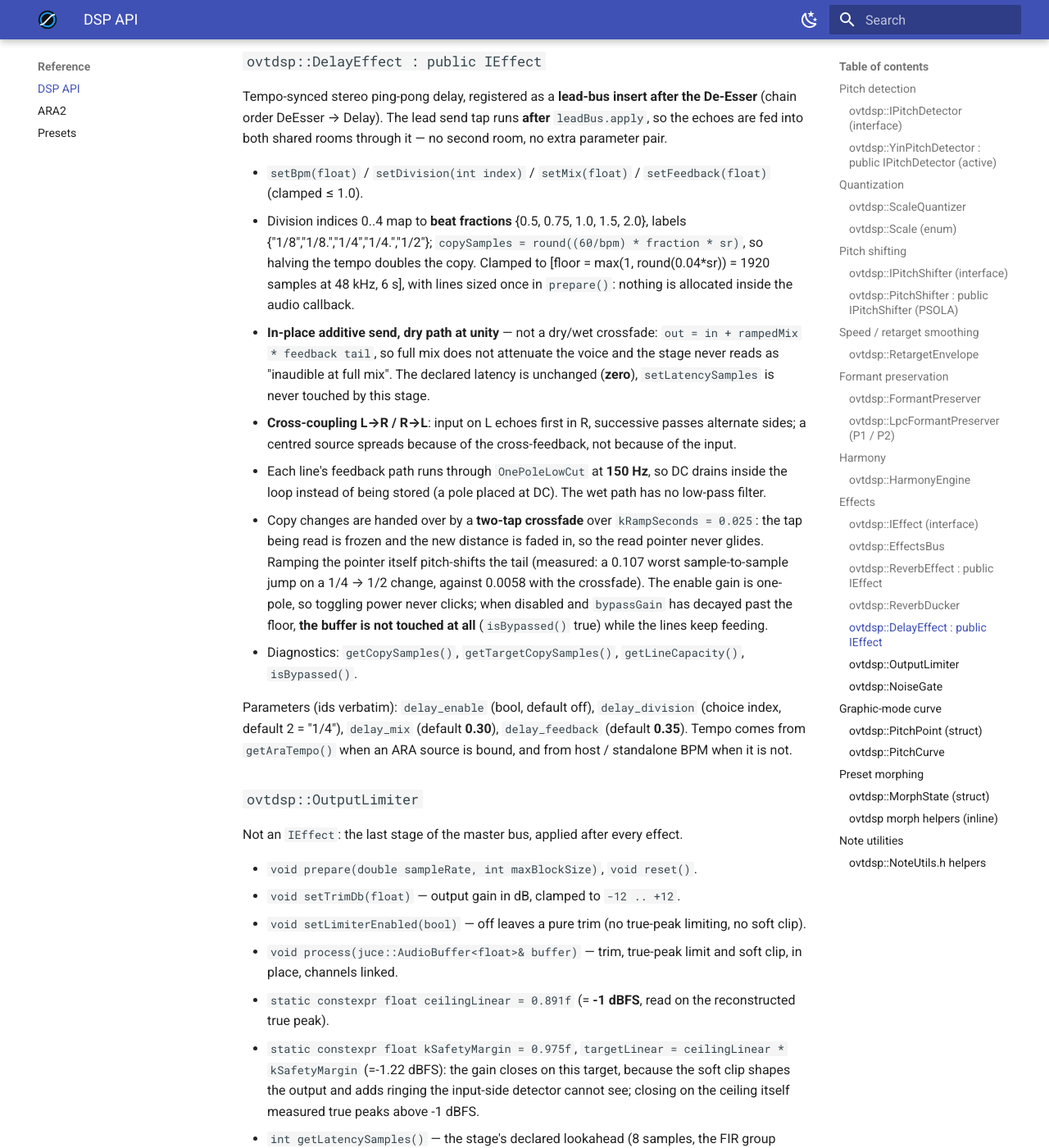
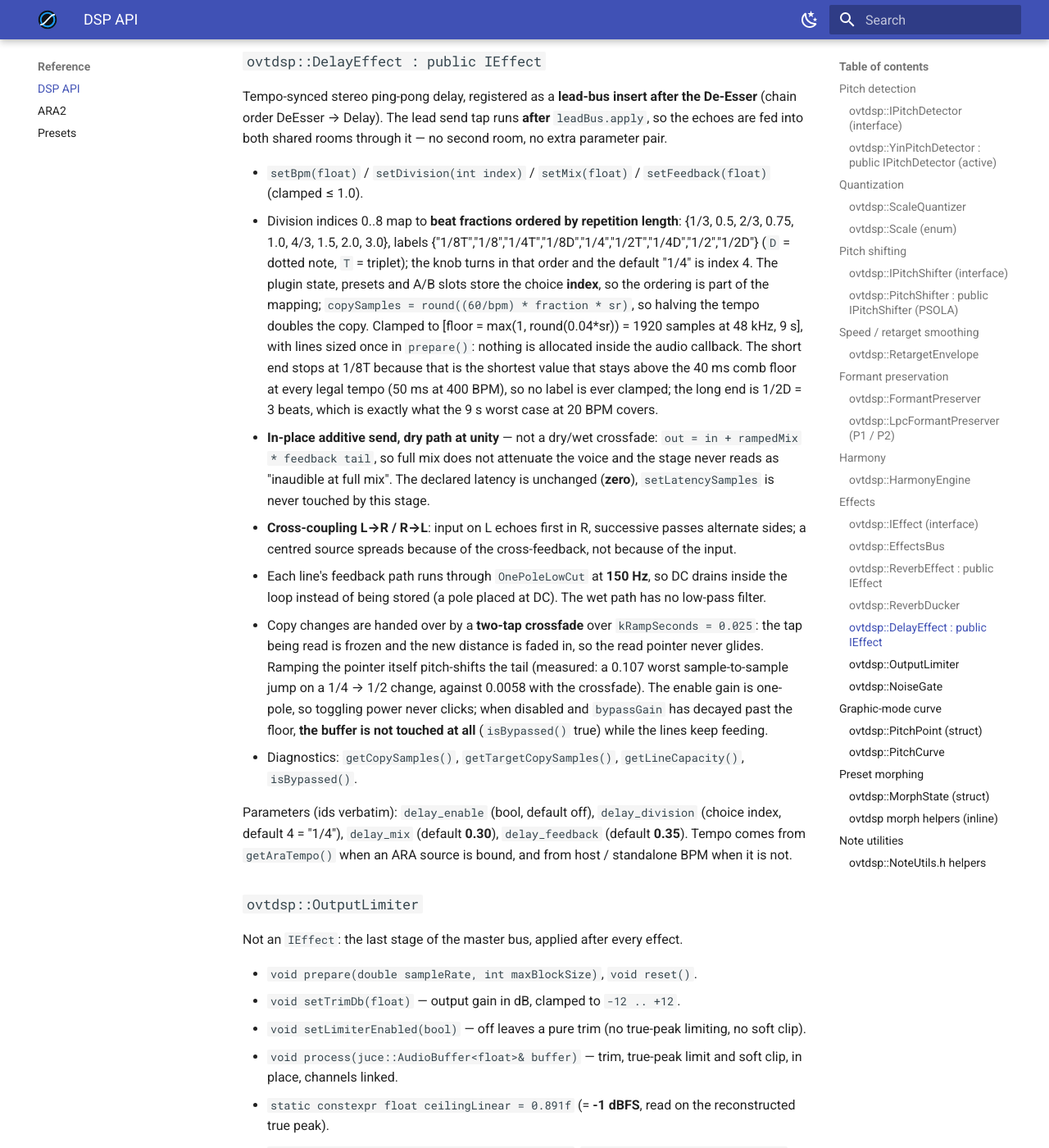
Before and after one commit to EiffelBS/OpenVoxTuner, an MkDocs documentation site: the page built from docs/reference/dsp-api.md, in a window 1280 px wide and 1400 px high, scrolled down 8397 px. Shown: the whole window at 82% size. Built offline with MkDocs 1.6.1 and Material for MkDocs 9.7.7, drawn with Linux system fonts in a browser that asks for light colours; the version menu is left out.

Commit message:
feat(delay): duration-ordered divisions with dotted and triplet values
The division knob listed five note values whose dotted entries read "1/8." /
"1/4."; the trailing dot is the note-value prolongation point, but on a popup it
reads as a typo, and DAWs spell the other family "T". The table is rebuilt as a
duration ladder (shortest repeat first) in which every plain value has both
siblings: 1/8T, 1/8, 1/4T, 1/8D, 1/4 (default), 1/2T, 1/4D, 1/2, 1/2D =
{1/3, 0.5, 2/3, 0.75, 1.0, 4/3, 1.5, 2.0, 3.0} beats. "D" is a dotted value
(1.5x) and "T" a triplet (2/3); the old dotted entries keep their exact
fractions, the triplets are real delays, and 1/2D (3 beats) is the classic long
ambient echo.

The short end stops at 1/8T deliberately: the stage clamps anything under its
40 ms comb floor, and 1/8T is the shortest value that stays above it at every
legal tempo (50 ms at the 400 BPM ceiling), so no label on the knob is ever
clamped. Going to 1/16*/1/32* would be clamped at common tempos (1/32T is
41.7 ms at 120 BPM, clamped above ~125 BPM) and reads as comb coloration rather
than an echo; 1/16 is also slapback territory the Doubler already owns.

The longest division now needs 9 s at the 20 BPM floor (1/2D x bpm 20), so
maxCopySeconds goes 6 -> 9 s; the ring is power-of-two rounded, so the common
44.1/48/96/192 kHz rates keep the same sample count (524288 at 48 kHz, verified).

Indices moved: the state, presets and A/B slots store the choice index, so a
division saved by a pre-release build re-maps on load (1/4 goes from index 2 to
4). Accepted knowingly: the mapping was still being settled on dev before the
merge, and freezing the duration order now is cheaper than carrying two index
maps forever.

Choice list, knob detents (0..8), popup labels, morph normalisation (index / 8)
and the six locale tooltips move together. DelayEffectTest walks all nine
indices (target copy length and impulse echo arrival, 8000..72000 samples at
120 BPM); the clamp group's worst case is now bpm 20 x 1/2D = 9 s. Full suite:
222 OK / 0 FAILED.

```diff
--- a/docs/reference/dsp-api.md
+++ b/docs/reference/dsp-api.md
@@ -226,10 +226,16 @@ DeEsser → Delay). The lead send tap runs **after** `leadBus.apply`, so the ech
 through it — no second room, no extra parameter pair.
 
 - `setBpm(float)` / `setDivision(int index)` / `setMix(float)` / `setFeedback(float)` (clamped ≤ 1.0).
-- Division indices 0..4 map to **beat fractions** {0.5, 0.75, 1.0, 1.5, 2.0}, labels {"1/8","1/8.","1/4","1/4.","1/2"};
-  `copySamples = round((60/bpm) * fraction * sr)`, so halving the tempo doubles the copy. Clamped to
-  [floor = max(1, round(0.04*sr)) = 1920 samples at 48 kHz, 6 s], with lines sized once in `prepare()`: nothing is
-  allocated inside the audio callback.
+- Division indices 0..8 map to **beat fractions ordered by repetition length**:
+  {1/3, 0.5, 2/3, 0.75, 1.0, 4/3, 1.5, 2.0, 3.0}, labels
+  {"1/8T","1/8","1/4T","1/8D","1/4","1/2T","1/4D","1/2","1/2D"}
+  (`D` = dotted note, `T` = triplet); the knob turns in that order and the default "1/4" is index 4.
+  The plugin state, presets and A/B slots store the choice **index**, so the ordering is part of the
+  mapping; `copySamples = round((60/bpm) * fraction * sr)`, so halving the tempo doubles the copy. Clamped to
+  [floor = max(1, round(0.04*sr)) = 1920 samples at 48 kHz, 9 s], with lines sized once in `prepare()`: nothing is
+  allocated inside the audio callback. The short end stops at 1/8T because that is the shortest value that
+  stays above the 40 ms comb floor at every legal tempo (50 ms at 400 BPM), so no label is ever clamped; the
+  long end is 1/2D = 3 beats, which is exactly what the 9 s worst case at 20 BPM covers.
 - **In-place additive send, dry path at unity** — not a dry/wet crossfade: `out = in + rampedMix * feedback tail`, so
   full mix does not attenuate the voice and the stage never reads as "inaudible at full mix". The declared latency is
   unchanged (**zero**), `setLatencySamples` is never touched by this stage.
@@ -244,7 +250,7 @@ through it — no second room, no extra parameter pair.
   floor, **the buffer is not touched at all** (`isBypassed()` true) while the lines keep feeding.
 - Diagnostics: `getCopySamples()`, `getTargetCopySamples()`, `getLineCapacity()`, `isBypassed()`.
 
-Parameters (ids verbatim): `delay_enable` (bool, default off), `delay_division` (choice index, default 2 = "1/4"),
+Parameters (ids verbatim): `delay_enable` (bool, default off), `delay_division` (choice index, default 4 = "1/4"),
 `delay_mix` (default **0.30**), `delay_feedback` (default **0.35**). Tempo comes from `getAraTempo()` when an ARA source is bound,
 and from host / standalone BPM when it is not.
 
```
Also changed, not shown: docs/changelog/changelog-2026-10-22.md (added, +66 -0 lines), docs/implementation-roadmap.md (+1 -1 lines), 9 other files.
